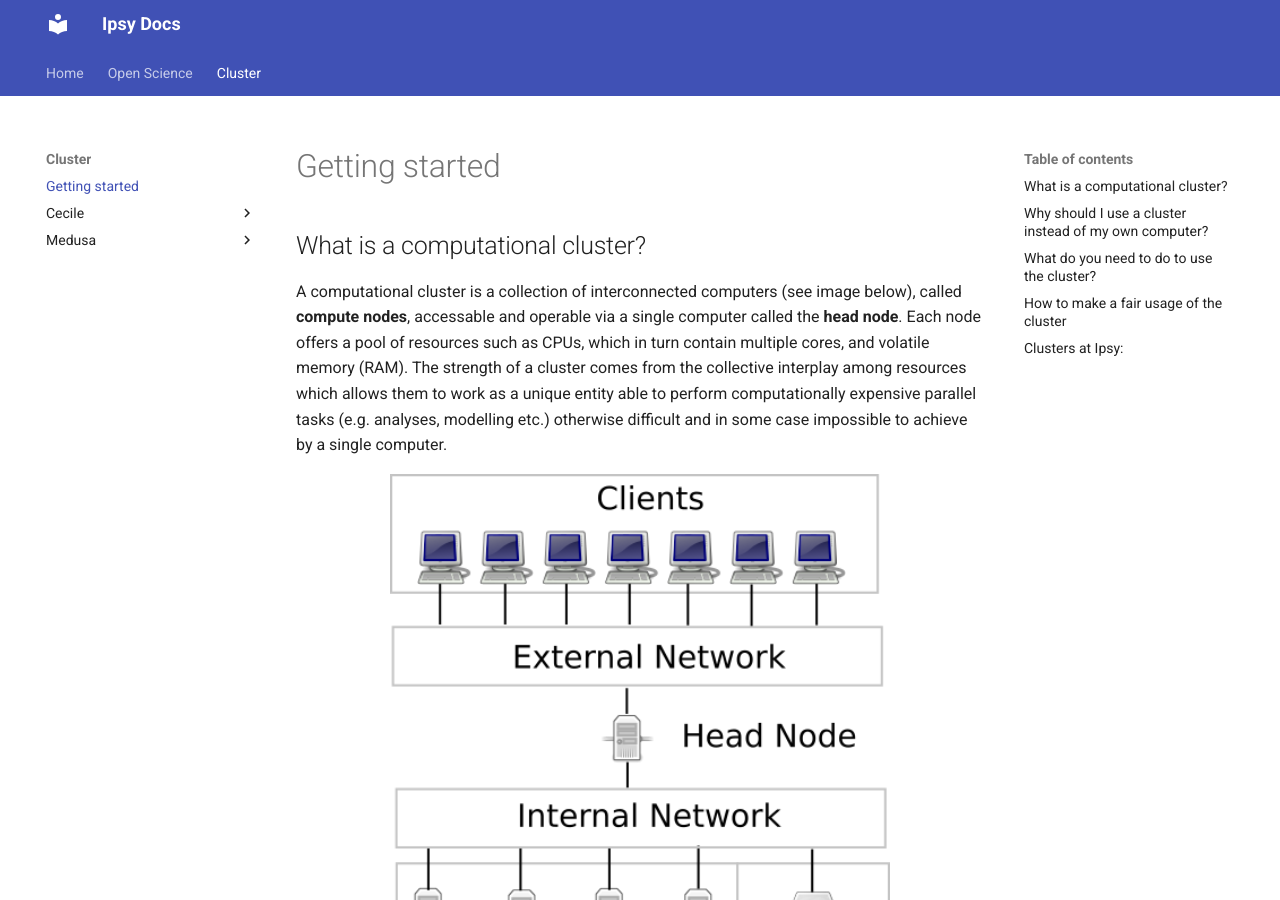
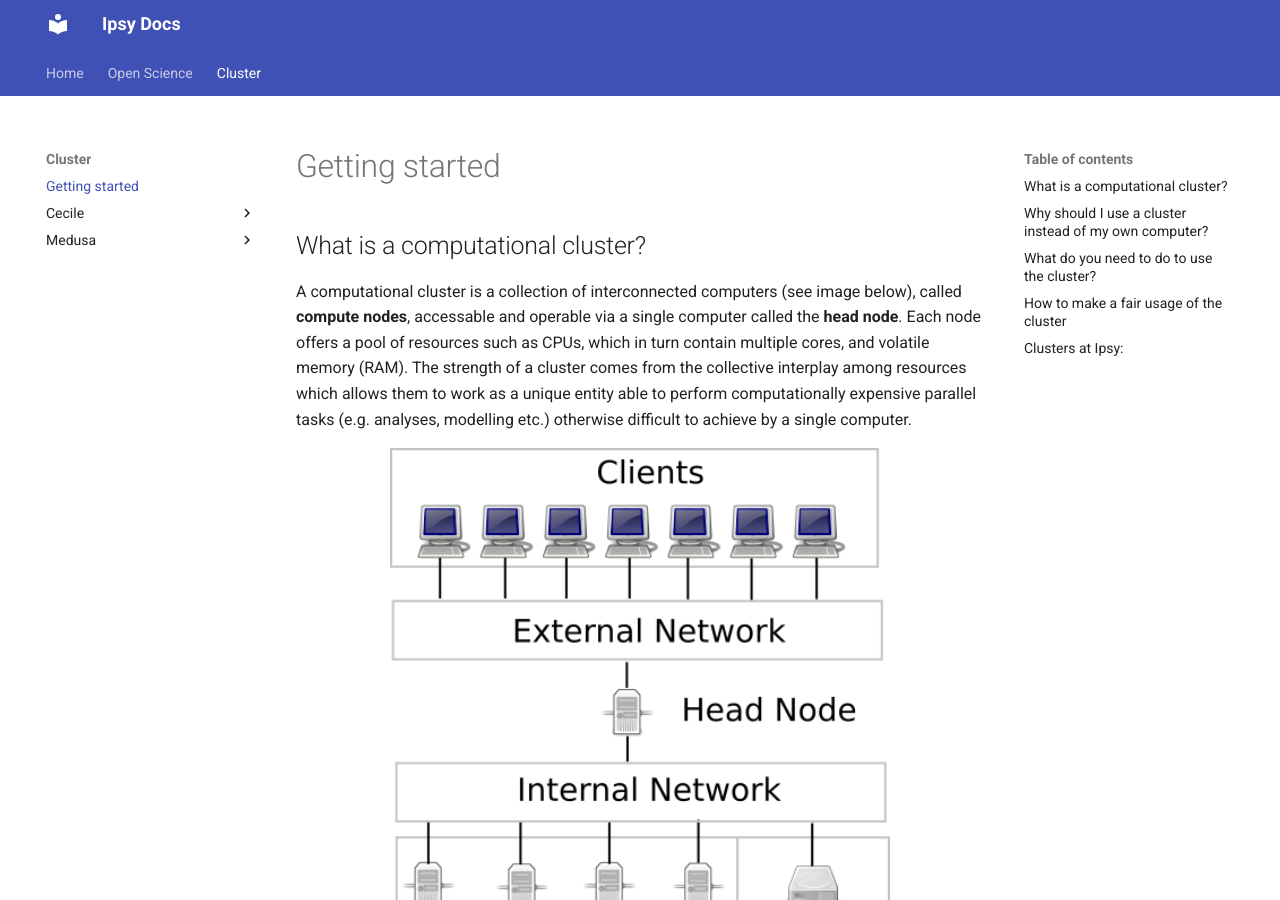
Before and after one commit to pvavra/temp-ipsy, an MkDocs documentation site: the page built from docs/cluster/index.md, in a window 1280 px wide and 900 px high. Built offline with MkDocs 1.6.1 and Material for MkDocs 9.7.7, drawn with Linux system fonts in a browser that asks for light colours.

Commit message:
Fix intro

```diff
--- a/docs/cluster/index.md
+++ b/docs/cluster/index.md
@@ -2,7 +2,7 @@
 
 ## What is a computational cluster?
 
-A computational cluster is a collection of interconnected computers (see image below), called **compute nodes**, accessable and operable via a single computer called the **head node**. Each node offers a pool of resources such as CPUs, which in turn contain multiple cores, and volatile memory (RAM). The strength of a cluster comes from the collective interplay among resources which allows them to work as a unique entity able to perform computationally expensive parallel tasks (e.g. analyses, modelling etc.) otherwise difficult and in some case impossible to achieve by a single computer.
+A computational cluster is a collection of interconnected computers (see image below), called **compute nodes**, accessable and operable via a single computer called the **head node**. Each node offers a pool of resources such as CPUs, which in turn contain multiple cores, and volatile memory (RAM). The strength of a cluster comes from the collective interplay among resources which allows them to work as a unique entity able to perform computationally expensive parallel tasks (e.g. analyses, modelling etc.) otherwise difficult to achieve by a single computer.
 
 <figure markdown="span">
   ![Cluster](images/cluster.png){ width="500" }
```
